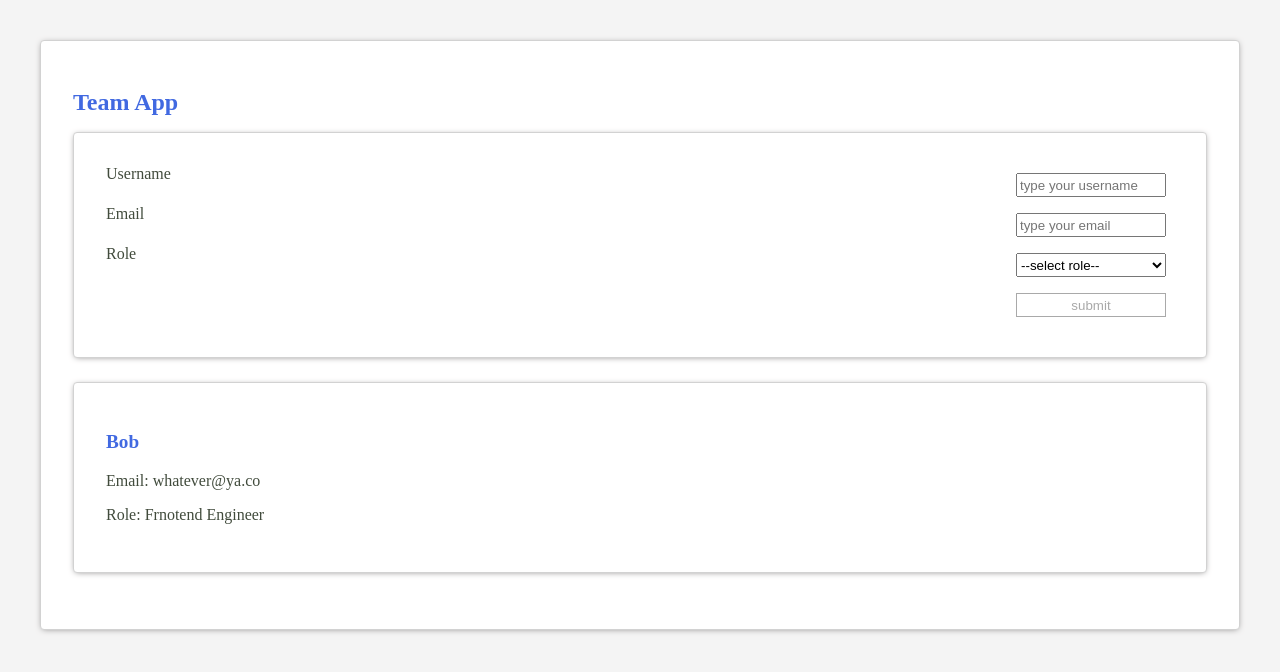
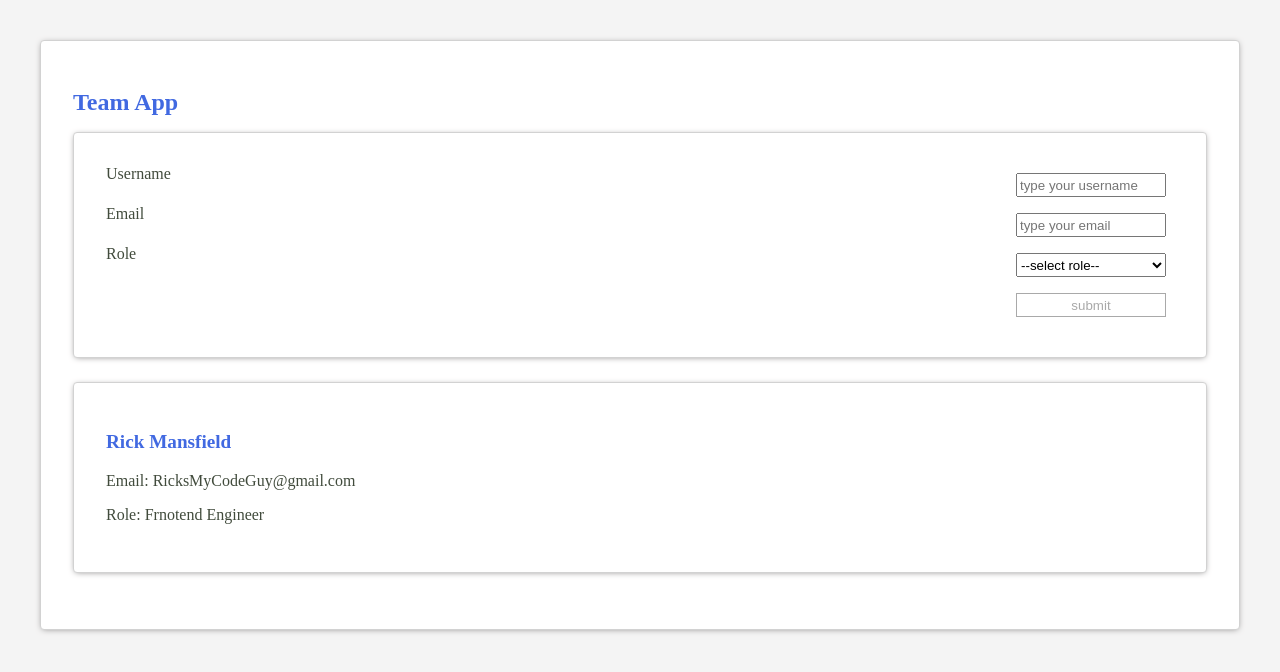
Before and after one commit to bloominstituteoftechnology/team-builder, a React (Create React App) app: page / in a window 1280 px wide. Shown: the top 672 px of the page. Built offline with nearby package versions, Linux system fonts and the light colour scheme.

Commit message:
reactored initial state

```diff
--- a/src/App.js
+++ b/src/App.js
@@ -2,7 +2,7 @@ import React, { useState, } from 'react'
 import Friend from './components/Friend'
 import FriendForm from './components/FriendForm'
 import './App.css';
-import { getByPlaceholderText } from '@testing-library/react';
+
 
 const initialFormValues = {
   username: '',
@@ -11,7 +11,9 @@ const initialFormValues = {
 }
 
 const starterFriends = [
-  {username: 'Bob', email: 'whatever@ya.co', role: 'Frnotend Engineer' }
+  {username: 'Rick Mansfield',
+  email: 'RicksMyCodeGuy@gmail.com',
+  role: 'Frnotend Engineer' }
 ]
 export default function App() {
   const [friends, setFriends] = useState(starterFriends)
```
